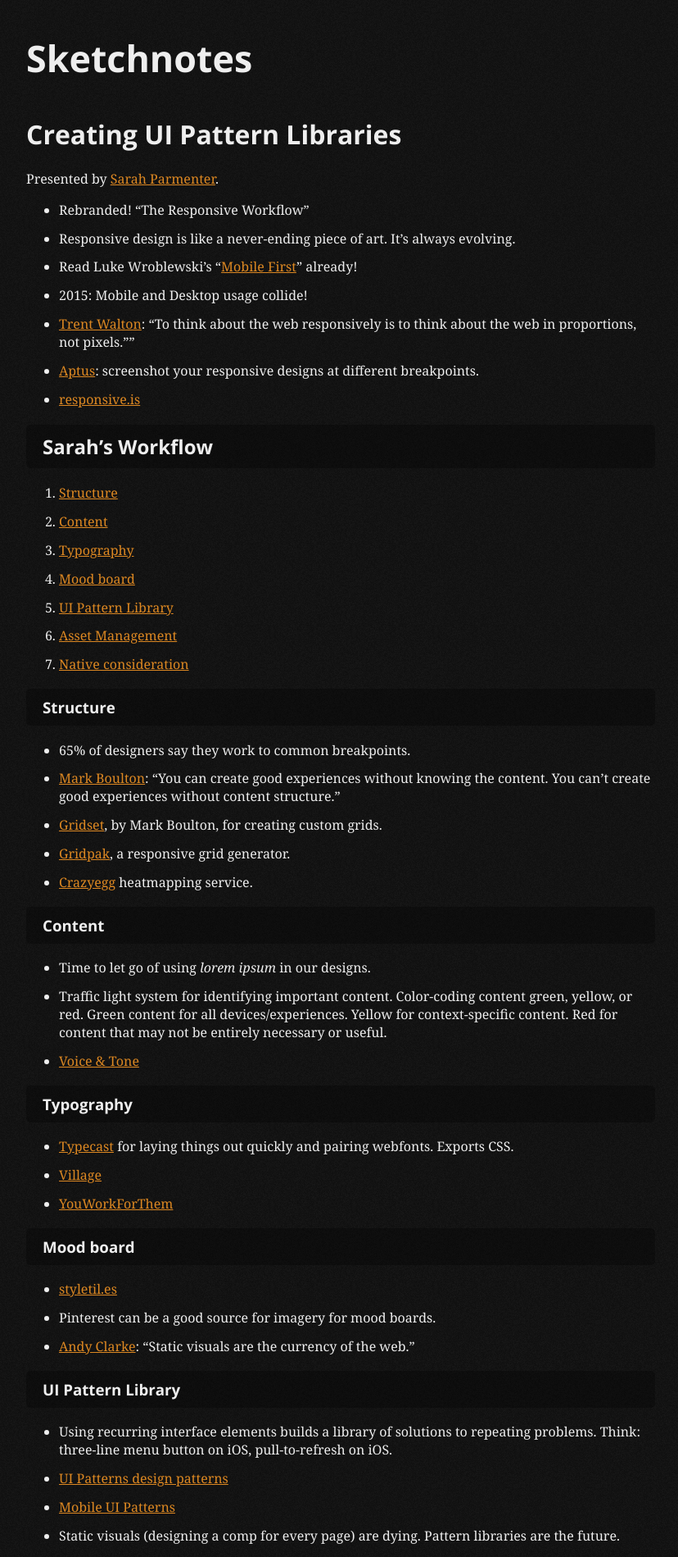
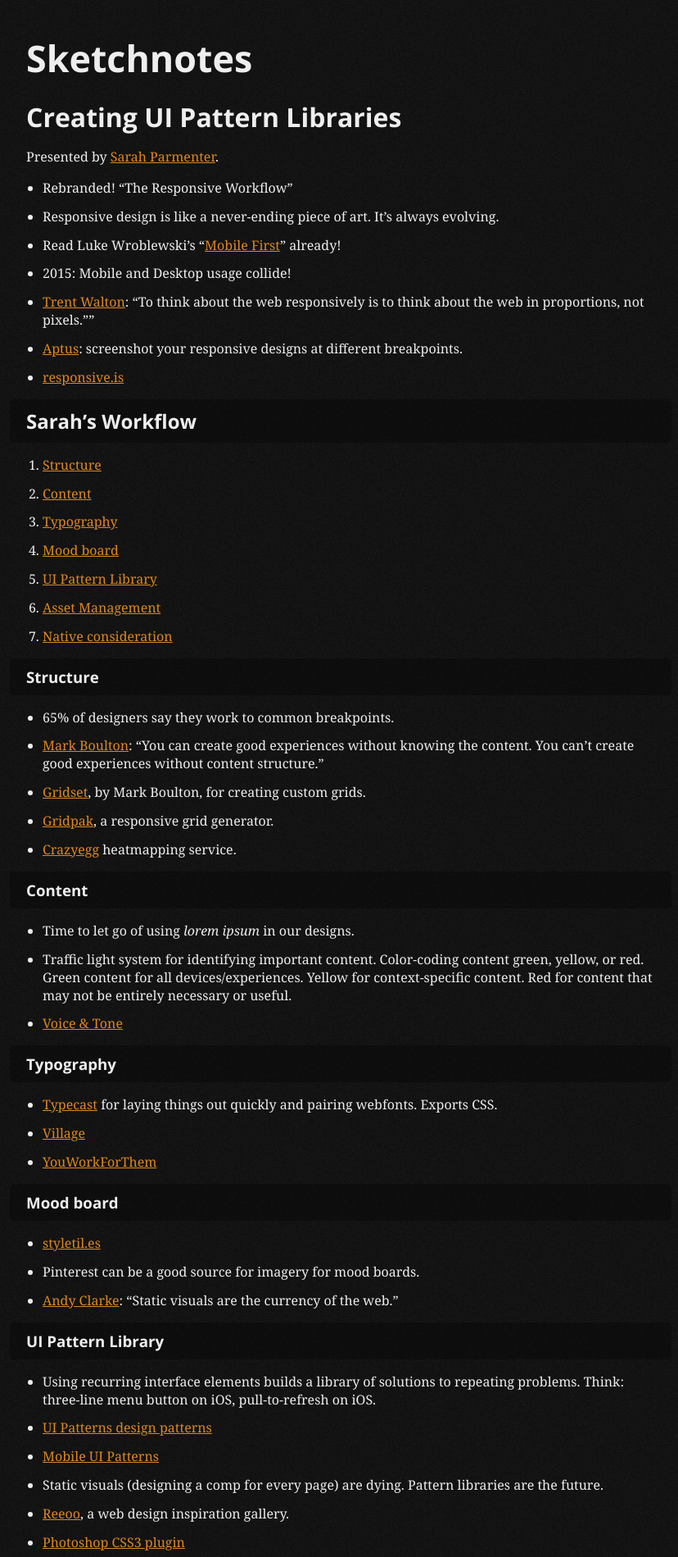
Before and after one commit to jgarber623/sketchnotes.sixtwothree.org, a Jekyll site: the page built from _posts/2012-08-06-creating-ui-pattern-libraries.md, in a window 1280 px wide. Shown: the top 1899 px of the page at 82% size, without its empty margins (224-1052 px from the left). Built offline with Jekyll 4.4.1, drawn with Linux system fonts in a browser that asks for light colours.

Commit message:
Styling updates.

```diff
--- a/stylesheets/application.css
+++ b/stylesheets/application.css
@@ -442,11 +442,14 @@ figure {
     article h6 {
         background: rgba( 0, 0, 0, 0.3 );
         border-radius: 5px;
+        margin: 0 -20px;
         padding: 10px 20px;
     }
 
     article header h1 {
         background: transparent;
+        margin-left: 0;
+        margin-right: 0;
         padding: 0;
     }
 
@@ -459,4 +462,9 @@ figure {
         text-decoration: underline;
     }
 
+    article ul,
+    article ol {
+        padding-left: 20px;
+    }
+
 /* @end */
```
